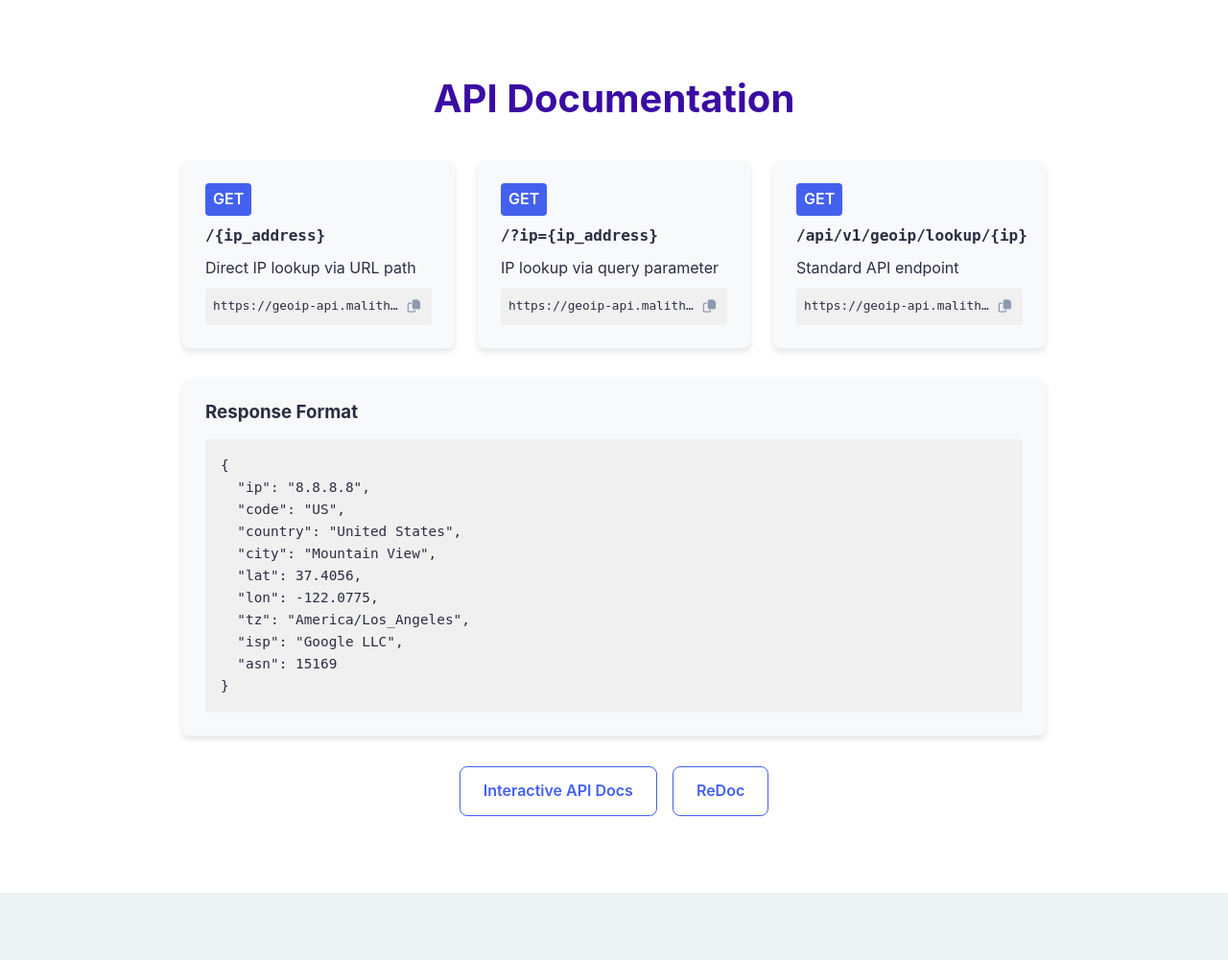
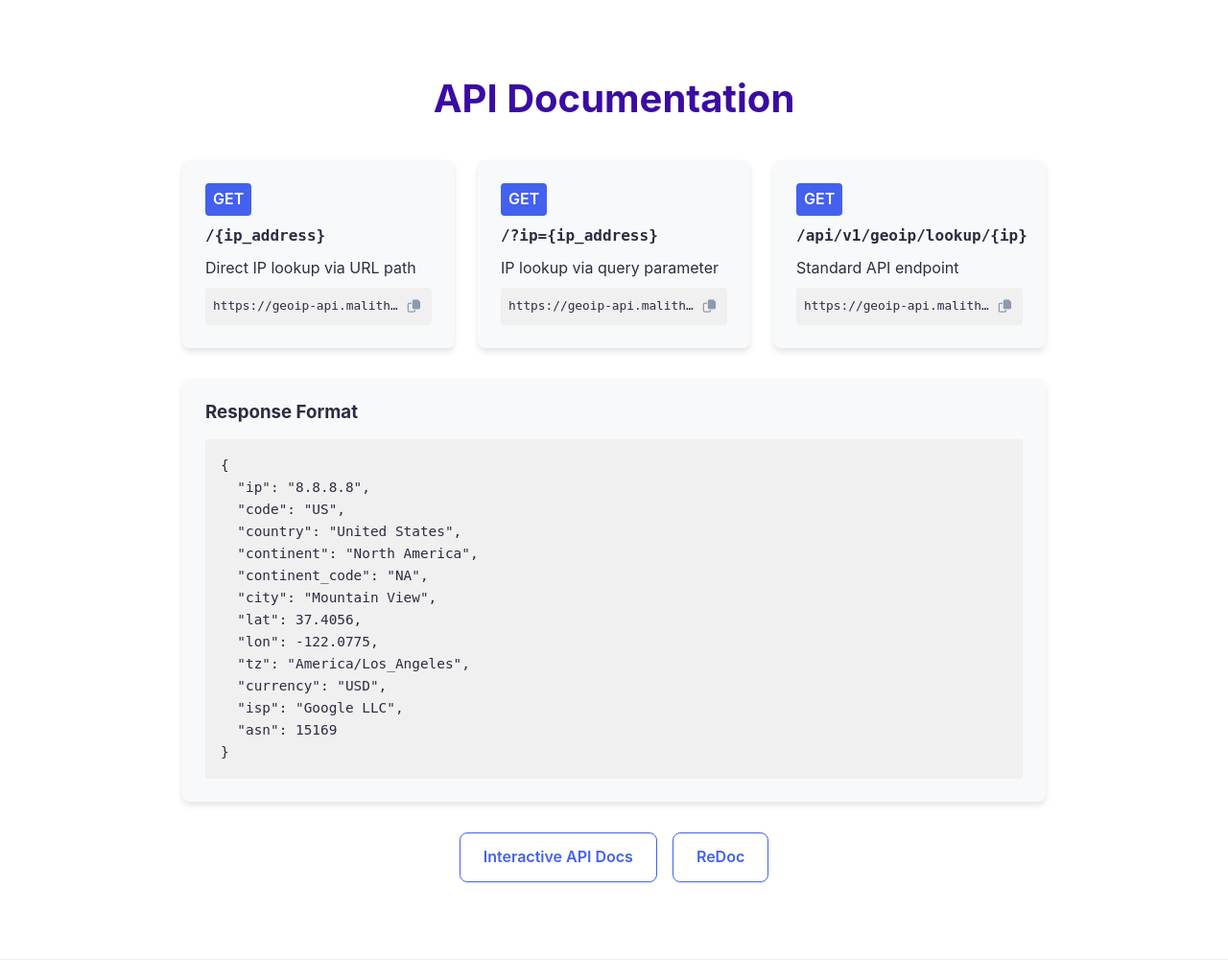
Before and after one commit to smp46/geoip-api, a FastAPI app: template api/templates/index.html in a window 1280 px wide. Shown: the part 1561-2562 px from the top of the page at 96% size. Run offline with FastAPI, Linux system fonts and the light colour scheme; the template is opened without the code that fills it, so the values that code supplies are empty.

Commit message:
Update with Currency and continent Data

```diff
--- a/api/templates/index.html
+++ b/api/templates/index.html
@@ -181,10 +181,13 @@
   "ip": "8.8.8.8",
   "code": "US",
   "country": "United States",
+  "continent": "North America",
+  "continent_code": "NA",
   "city": "Mountain View",
   "lat": 37.4056,
   "lon": -122.0775,
   "tz": "America/Los_Angeles",
+  "currency": "USD",
   "isp": "Google LLC",
   "asn": 15169
 }</pre>
```
